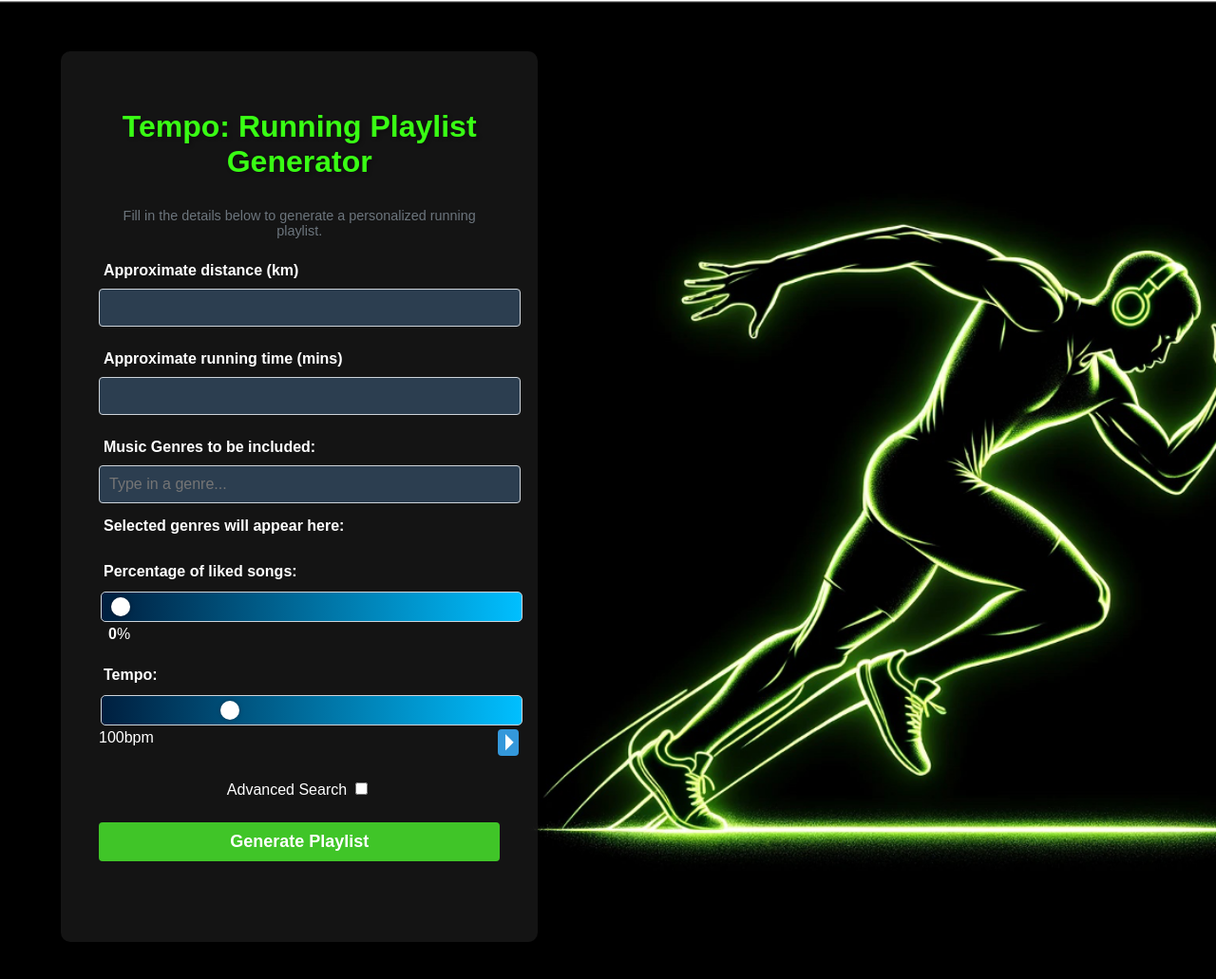
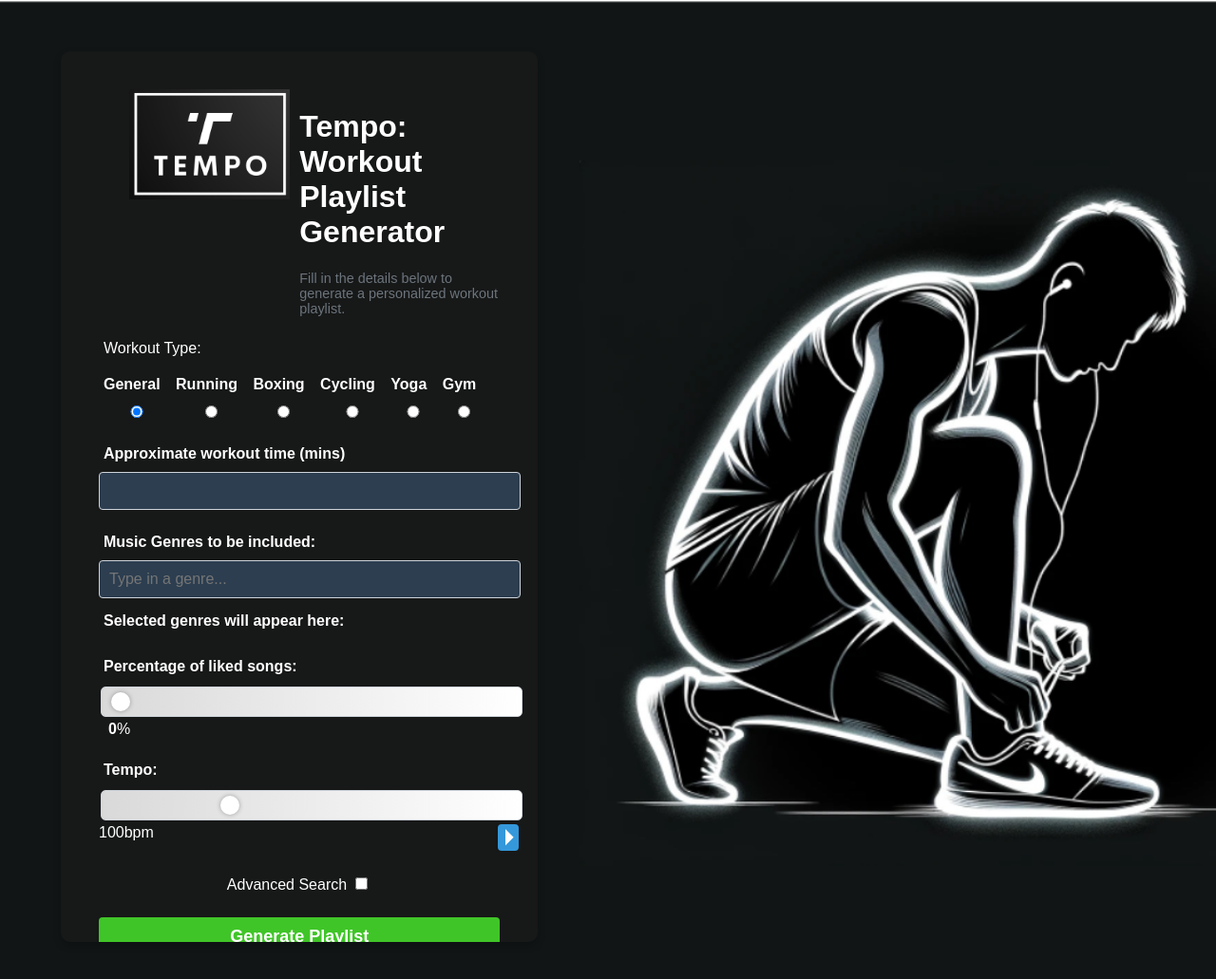
Before and after one commit to SSE-CW-Team/SSE-CW-Group-Project, a Flask app: page / in a window 1280 px wide. Shown: the top 1031 px of the page at 95% size. Run offline with Flask 3, Linux system fonts and the light colour scheme.

Commit message:
Feature: Updated to include generation of playlists for multiple workout types, with preset defaults

```diff
--- a/api/app.py
+++ b/api/app.py
@@ -34,9 +34,7 @@ def index():
     return render_template("index.html")
 
 
-def get_songs_from_database(
-    run_length_in_minutes, genres, slider_values, bool_flags, distance
-):
+def get_songs_from_database(run_length_in_minutes, genres, slider_values, bool_flags):
     # Variables
     run_length_ms = run_length_in_minutes * 60000
     # Construct query
@@ -100,14 +98,12 @@ def get_songs_from_database(
     # Generate data for graph:
     graph_data = []
     current_time = 0
-    dist = 0
 
     for song in selected:
         song_length = int(song["duration_ms"]) / 1000
         current_time += song_length
-        dist += distance * (song_length / (total_duration / 1000))
         graph_data.append(
-            {"name": song["track_name"], "time": current_time, "distance": dist}
+            {"name": song["track_name"], "time": current_time, "distance": 10}
         )
 
     return selected, total_duration, graph_data
@@ -116,7 +112,6 @@ def get_songs_from_database(
 @app.route("/fetch_songs", methods=["POST"])
 def fetch_songs():
     run_length = float(request.form.get("run_length"))
-    distance = float(request.form.get("distance"))
     genres = string_to_list(request.form.get("selectedGenres"))
 
     # Dictionary for slider values and thresholds
@@ -136,7 +131,7 @@ def fetch_songs():
     }
 
     requested_data = get_songs_from_database(
-        run_length, genres, slider_values, bool_flags, distance
+        run_length, genres, slider_values, bool_flags
     )
 
     song_data = requested_data[0]
--- a/api/static/scripts/functions.js
+++ b/api/static/scripts/functions.js
@@ -1,6 +1,4 @@
 // script.js
-
-
 
 // Function to filter options based on user input
 function filterOptions() {
@@ -11,16 +9,16 @@ function filterOptions() {
   for (var i = 0; i < options.length; i++) {
     var optionValue = options[i].value.toLowerCase();
     if (optionValue.startsWith(input)) {
-        options[i].setAttribute("data-match", "true");
+      options[i].setAttribute("data-match", "true");
     } else {
-        options[i].removeAttribute("data-match");
+      options[i].removeAttribute("data-match");
     }
   }
 
   // Remove non-matching options from the list
   var nonMatchingOptions = datalist.querySelectorAll("option:not([data-match])");
   nonMatchingOptions.forEach(function (option) {
-      option.remove();
+    option.remove();
   });
 }
 function updateLikedSongsValue() {
@@ -32,7 +30,7 @@ function updateLikedSongsValue() {
 // Function to add selected option to the list
 function addToSelectedList() {
   var genres_text = document.getElementById("selectedGenresText");
-  genres_text.innerHTML = "Selected genres:"
+  genres_text.innerHTML = "Selected genres:";
   var inputElement = document.getElementById("genre");
 
   // Check if the input box is empty
@@ -43,9 +41,7 @@ function addToSelectedList() {
   var dropdownOptions = document.getElementById("genreList").getElementsByTagName("option");
 
   // Filter dropdown options based on user input
-  var filteredOptions = Array.from(dropdownOptions).filter(
-    (option) => option.value.toLowerCase() === selectedItem
-  );
+  var filteredOptions = Array.from(dropdownOptions).filter((option) => option.value.toLowerCase() === selectedItem);
 
   if (filteredOptions.length === 0) {
     return; // Exit early if there are no filtered options
@@ -73,7 +69,7 @@ document.getElementById("genre").addEventListener("keydown", function (event) {
     event.preventDefault();
     addToSelectedList(); // Simulate a click on the most relevant value
   }
-  console.log(selectedList)
+  console.log(selectedList);
 });
 
 // Function to add the selected option to the list
@@ -138,7 +134,6 @@ function printSelectedListState() {
   console.log("Selected List State:", selectedGenres);
 }
 
-
 // Function to remove the selected option from the dropdown list
 function removeOptionFromDropdown(optionText) {
   var dropdownOptions = document.getElementById("genreList").getElementsByTagName("option");
@@ -193,3 +188,162 @@ function getSelectedGenres() {
 
   return selectedGenres;
 }
+
+// Existing JavaScript functions remain unchanged
+
+// Function to update default values based on selected workout
+function updateDefaultValues(workout) {
+  var tempo = 0;
+  var runLength = 0;
+  var danceability = 0.5;
+  var energy = 0.5;
+  var defaultGenres = [];
+
+  // Set default values based on the selected workout
+  switch (workout) {
+    case "running":
+      tempo = 90;
+      danceability = 0.7;
+      energy = 0.6;
+      defaultGenres = ["Pop", "Rock", "Electronic"];
+      break;
+    case "boxing":
+      tempo = 130;
+      danceability = 0.5;
+      energy = 0.9;
+      defaultGenres = ["Hip-Hop", "Rock", "Electronic"];
+      break;
+    case "cycling":
+      tempo = 140;
+      danceability = 0.3;
+      energy = 0.7;
+      defaultGenres = ["EDM", "Rock", "Pop"];
+      break;
+    case "yoga":
+      tempo = 60;
+      danceability = 0.1;
+      energy = 0.2;
+      defaultGenres = ["Ambient", "Classical", "Instrumental"];
+      break;
+    case "gym":
+      tempo = 100;
+      danceability = 0.5;
+      energy = 0.6;
+      defaultGenres = ["Metal", "Rock", "Electronic"];
+      break;
+    case "general":
+      tempo = 100;
+      danceability = 0.5;
+      energy = 0.5;
+      break;
+  }
+
+  // Update default values in the form
+  document.getElementById("tempo").value = tempo;
+  document.getElementById("danceability").value = danceability;
+  document.getElementById("energy").value = energy;
+
+  updateTempoValue();
+  handleWorkoutSelection(workout);
+
+  // Update genres in the selected list
+  updateGenresList(defaultGenres);
+}
+
+// Function to update the genres list based on selected default genres
+function updateGenresList(defaultGenres) {
+  // Clear existing selected genres
+  clearSelectedGenres();
+
+  // Add default genres to the selected list
+  defaultGenres.forEach(function (genre) {
+    addOptionToSelectedList(genre);
+  });
+
+  // Update the hidden input with selected genres
+  updateHiddenInput();
+}
+
+// Function to clear the selected genres list
+function clearSelectedGenres() {
+  var selectedList = document.getElementById("selectedList");
+  selectedList.innerHTML = "";
+}
+
+// Function to get a random integer within a range
+
+// Event listener for changes in the workout selection
+document.getElementsByName("workout").forEach(function (radio) {
+  radio.addEventListener("change", function () {
+    updateDefaultValues(this.value);
+  });
+});
+
+// Assuming you have a function to handle workout selection
+function handleWorkoutSelection(workoutType) {
+  // Remove existing workout class from body
+  document.body.classList.remove("running", "boxing", "cycling", "yoga", "gym", "general");
+
+  // Add the selected workout class to body
+  document.body.classList.add(workoutType);
+  updateh1s(workoutType);
+  updateSliderColors(workoutType);
+}
+
+function updateh1s(workoutType) {
+  const h1Element = document.querySelector("h1");
+  let color;
+
+  switch (workoutType) {
+    case "running":
+      color = "#39ff14";
+      break;
+    case "boxing":
+      color = "#8a2be2";
+      break;
+    case "cycling":
+      color = "#00bfff";
+      break;
+    case "yoga":
+      color = "#ffff00";
+      break;
+    case "gym":
+      color = "#ff3e3e";
+      break;
+
+    default:
+      color = "#ffffff";
+  }
+
+  h1Element.style.color = color;
+}
+
+function updateSliderColors(workoutType) {
+  const sliders = document.querySelectorAll('input[type="range"]');
+  let backgroundColor;
+
+  switch (workoutType) {
+    case "running":
+      backgroundColor = "linear-gradient(to right, #00b300, #39ff14)";
+      break;
+    case "boxing":
+      backgroundColor = "linear-gradient(to right, #4b0082, #8a2be2)";
+      break;
+    case "cycling":
+      backgroundColor = "linear-gradient(to right, #001f3f, #00BFFF)";
+      break;
+    case "yoga":
+      backgroundColor = "linear-gradient(to right, #b3b300, #ffff00)";
+      break;
+    case "gym":
+      backgroundColor = "linear-gradient(to right, #cc0000, #ff3e3e)";
+      break;
+
+    default:
+      backgroundColor = "linear-gradient(to right,  #d9d9d9, #ffffff)";
+  }
+
+  sliders.forEach((slider) => {
+    slider.style.background = backgroundColor;
+  });
+}
--- a/api/static/styles/style.css
+++ b/api/static/styles/style.css
@@ -1,6 +1,19 @@
+.title {
+  display: flex;
+}
+
 .content {
   display: flex;
 }
+
+#title-text-div{
+  flex: 1;
+}
+
+#title-logo-div {
+  flex: 1;
+}
+
 
 #left {
   flex: 1;
@@ -8,6 +21,18 @@
 
 #right {
   flex: 1;
+}
+
+.title {
+  text-align: left;
+}
+
+.logo {
+  display: block;
+  margin: 0 auto; /* This will center the logo horizontally */
+  width: 80%; /* Adjust the width as needed */
+  height: auto;
+  margin-right: 10px; /* Add some margin between the logo and text */
 }
 
 
@@ -41,7 +66,6 @@
 
 body {
     font-family: 'Arial', sans-serif;
-    background-image: url("../images/background_neon_sprinter.png");
     background-size: cover;
     background-attachment: fixed;
     background-repeat: no-repeat;
@@ -54,6 +78,30 @@ body {
     height: 100vh;
     color: #ffffff;
     font-family: 'Raleway', sans-serif;
+}
+
+body.general {
+  background-image: url("../images/background_neon_default.png");
+}
+
+body.running {
+  background-image: url("../images/background_neon_sprinter.png");
+}
+
+body.boxing {
+  background-image: url("../images/background_neon_boxer.png");
+}
+
+body.cycling {
+  background-image: url("../images/background_neon_cyclist.png");
+}
+
+body.yoga {
+  background-image: url("../images/background_neon_meditation.png");
+}
+
+body.gym {
+  background-image: url("../images/background_neon_weightlifter.png");
 }
 
 body::before {
@@ -159,15 +207,6 @@ width: 8px; /* WebKit */
 background-color: #3498db; /* WebKit thumb color */
 }
 
-
-h1 {
-    color: #39ff14; /* Neon green for headers */
-    text-align: center;
-    margin-bottom: 30px;
-    font-size: 2em;
-    text-shadow: 2px 2px 4px rgba(0, 0, 0, 0.3);
-}
-
 h3 {
     text-align: center;
 }
@@ -215,7 +254,7 @@ input[type="range"] {
     width: 100%;
     height: 10px;
     border-radius: 5px;
-    background: linear-gradient(to right, #001f3f, #00BFFF); /* Dark blue to light blue */
+    background: linear-gradient(to right, #d9d9d9, #ffffff); /* Dark blue to light blue */
     outline: none;
 }
 
@@ -291,11 +330,14 @@ label {
   }
 
 
-.explanation {
+#explanation {
     font-size: 0.9rem;
     color: #6c757d; /* Grey color for explanation text */
     margin-bottom: 20px;
-    text-align: center;
+}
+
+.title-text {
+  text-align: left;
 }
 
 .remove {
@@ -361,3 +403,18 @@ table {
   #home-page-container {
     width: 33%;
   }
+
+  #workout-options {
+    display: flex;
+    flex-direction: row;
+    align-items: center;
+    justify-content: space-between;
+  }
+
+  #workout-options {
+    margin-right: 20px; /* Adjust the margin as needed to create space between options */
+  }
+
+  .workout-option input {
+    margin-right: 5px; /* Add some space between the radio button and the label */
+  }
--- a/api/templates/export.html
+++ b/api/templates/export.html
@@ -10,7 +10,7 @@
   <script src="https://cdn.jsdelivr.net/npm/chart.js"></script>
 </head>
 
-<body>
+<body class="running">
   <section class = "content">
   <div class="export-container" id = "left">
     <a href="/" class="back-arrow">&#9664; Back</a>
--- a/api/templates/index.html
+++ b/api/templates/index.html
@@ -3,27 +3,66 @@
   <head>
     <meta charset="UTF-8" />
     <meta name="viewport" content="width=device-width, initial-scale=1.0" />
-    <title>Tempo - Your Running Companion</title>
+    <title>Tempo - Your Workout Companion</title>
     <link rel="stylesheet" href="{{ url_for('static', filename='styles/style.css')}}" />
     <script src="{{ url_for('static', filename='scripts/metronome.js')}}"></script>
     <audio id="tickSound" data-url="{{ url_for('static', filename='sounds/tick.mp3') }}"></audio>
   </head>
-  <body>
-    <div class="container" id = "home-page-container">
-      <h1>Tempo: Running Playlist Generator</h1>
-      <p class="explanation">Fill in the details below to generate a personalized running playlist.</p>
+  <body class="general">
+    <div class="container" id="home-page-container">
+      <div class="title">
+        <div id="title-logo-div">
+          <img src="{{ url_for('static', filename='images/logo.jpg') }}" alt="Your Logo" class="logo" />
+        </div>
+        <div id="title-text-div">
+          <h1 class="title-text" class="general">Tempo: Workout Playlist Generator</h1>
+          <p class="" id="explanation">Fill in the details below to generate a personalized workout playlist.</p>
+        </div>
+      </div>
+
       <form id="inputForm" action="{{ url_for('fetch_songs') }}" method="post">
+        <label>Workout Type:</label>
+        <div id="workout-options" class="form-group">
+          <div class="workout-option">
+            <label for="general">General</label>
+            <input type="radio" id="general" name="workout" value="general" checked />
+          </div>
+          <div class="workout-option">
+            <label for="running">Running</label>
+            <input type="radio" id="running" name="workout" value="running" />
+          </div>
+          <div class="workout-option">
+            <label for="boxing">Boxing</label>
+            <input type="radio" id="boxing" name="workout" value="boxing" />
+          </div>
+          <div class="workout-option">
+            <label for="cycling">Cycling</label>
+            <input type="radio" id="cycling" name="workout" value="cycling" />
+          </div>
+          <div class="workout-option">
+            <label for="yoga">Yoga</label>
+            <input type="radio" id="yoga" name="workout" value="yoga" />
+          </div>
+          <div class="workout-option">
+            <label for="gym">Gym</label>
+            <input type="radio" id="gym" name="workout" value="gym" />
+          </div>
+        </div>
+
         <div class="form-group">
-          <label for="distance">Approximate distance (km)</label>
-          <input type="number" id="distance" name="distance" min="0" max="100" required />
-        </div>
-        <div class="form-group">
-          <label for="run_length">Approximate running time (mins)</label>
+          <label for="run_length">Approximate workout time (mins)</label>
           <input type="number" id="run_length" name="run_length" min="0" max="200" required />
         </div>
         <div class="form-group">
           <label for="genre">Music Genres to be included:</label>
-          <input type="text" id="genre" name="genre" list="genreList" oninput="filterOptions()" placeholder="Type in a genre..." />
+          <input
+            type="text"
+            id="genre"
+            name="genre"
+            list="genreList"
+            oninput="filterOptions()"
+            placeholder="Type in a genre..."
+          />
           <datalist id="genreList">
             <option value="Acoustic"></option>
             <option value="Afrobeat"></option>
@@ -147,70 +186,74 @@
             <label for="selectedList" id="selectedGenresText">Selected genres will appear here:</label>
             <ul id="selectedList"></ul>
           </div>
-          {% with messages = get_flashed_messages() %}
-            {% if messages %}
-              <div class="alert alert-message">
-                  {{ messages[0] }}
-              </div>
-            {% endif %}
-          {% endwith %}
+          {% with messages = get_flashed_messages() %} {% if messages %}
+          <div class="alert alert-message">{{ messages[0] }}</div>
+          {% endif %} {% endwith %}
           <!-- Link to external JavaScript file -->
           <script src="{{ url_for('static', filename='scripts/functions.js')}}"></script>
         </div>
         <div class="form-group">
           <label for="liked_songs">Percentage of liked songs:</label>
-          <input type="range" id="liked_songs" name="liked_songs" min="0" max="100" value="0" step="20" oninput="updateLikedSongsValue()">
+          <input
+            type="range"
+            id="liked_songs"
+            name="liked_songs"
+            min="0"
+            max="100"
+            value="0"
+            step="20"
+            oninput="updateLikedSongsValue()"
+          />
           <span id="liked_songs_value">0</span><span>%</span>
         </div>
         <div class="form-group">
           <label for="tempo">Tempo:</label>
-          <input type="range" id="tempo" name="tempoValue" min="60" max="200" value="100" oninput="updateTempoValue()">
+          <input
+            type="range"
+            id="tempo"
+            name="tempoValue"
+            min="60"
+            max="200"
+            value="100"
+            oninput="updateTempoValue()"
+          />
           <span id="tempo_value">100</span><span>bpm</span>
           <button type="button" id="metronome-button" class="metro-btn" onclick="toggleMetronome()">⏵</button>
         </div>
         <div class="advanced-form-group">
           <label>
             Advanced Search
-            <input type="checkbox" name="advanced_search" id="advanced-search-checkbox" onchange="toggleAdvancedOptions()">
+            <input
+              type="checkbox"
+              name="advanced_search"
+              id="advanced-search-checkbox"
+              onchange="toggleAdvancedOptions()"
+            />
           </label>
         </div>
         <div id="advanced-search-container" class="advanced-search-container">
           <div class="checkbox-container">
+            <label> <input type="checkbox" name="allowExplicit" id="allowExplicit" /> Include explicit songs </label>
+
             <label>
-                <input type="checkbox" name="allowExplicit" id="allowExplicit"> Include explicit songs
+              <input type="checkbox" name="instrumentalOnly" id="instrumentalOnly" /> Include instrumentals
             </label>
 
-            <label>
-                <input type="checkbox" name="instrumentalOnly" id="instrumentalOnly"> Include instrumentals
-            </label>
+            <label> <input type="checkbox" name="includeAcoustic" id="includeAcoustic" /> Include acoustic </label>
 
-            <label>
-                <input type="checkbox" name="includeAcoustic" id="includeAcoustic"> Include acoustic
-            </label>
-
-            <label>
-                <input type="checkbox" name="includeLive" id="includeLive"> Include live versions
-            </label>
-        </div>
+            <label> <input type="checkbox" name="includeLive" id="includeLive" /> Include live versions </label>
+          </div>
           <div class="form-group">
             <label for="popularity">Popularity:</label>
-            <input type="range" id="popularity" name="popularityValue" min="0" max="100" value="0">
+            <input type="range" id="popularity" name="popularityValue" min="0" max="100" value="0" />
           </div>
           <div class="form-group">
             <label for="danceability">Danceability:</label>
-            <input type="range" id="danceability" name="danceabilityValue" min="0" max="1" value="0.5" step="0.01">
+            <input type="range" id="danceability" name="danceabilityValue" min="0" max="1" value="0.5" step="0.01" />
           </div>
           <div class="form-group">
             <label for="energy">Energy:</label>
-            <input type="range" id="energy" name="energyValue" min="0" max="1" value="0.5" step="0.01">
-          </div>
-          <div class="form-group">
-            <label for="intensity">Running Intensity:</label>
-            <select id="intensity" name="intensity">
-              <option value="low">Low</option>
-              <option value="medium">Medium</option>
-              <option value="high">High</option>
-            </select>
+            <input type="range" id="energy" name="energyValue" min="0" max="1" value="0.5" step="0.01" />
           </div>
         </div>
         <input type="hidden" id="selectedGenres" name="selectedGenres" value="" />
@@ -218,3 +261,4 @@
       </form>
     </div>
   </body>
+</html>
```
Also changed, not shown: api/app_test.py (+2 -11 lines), api/testing_app.py (+40 -41 lines), api/static/images/logo.jpg (added).
